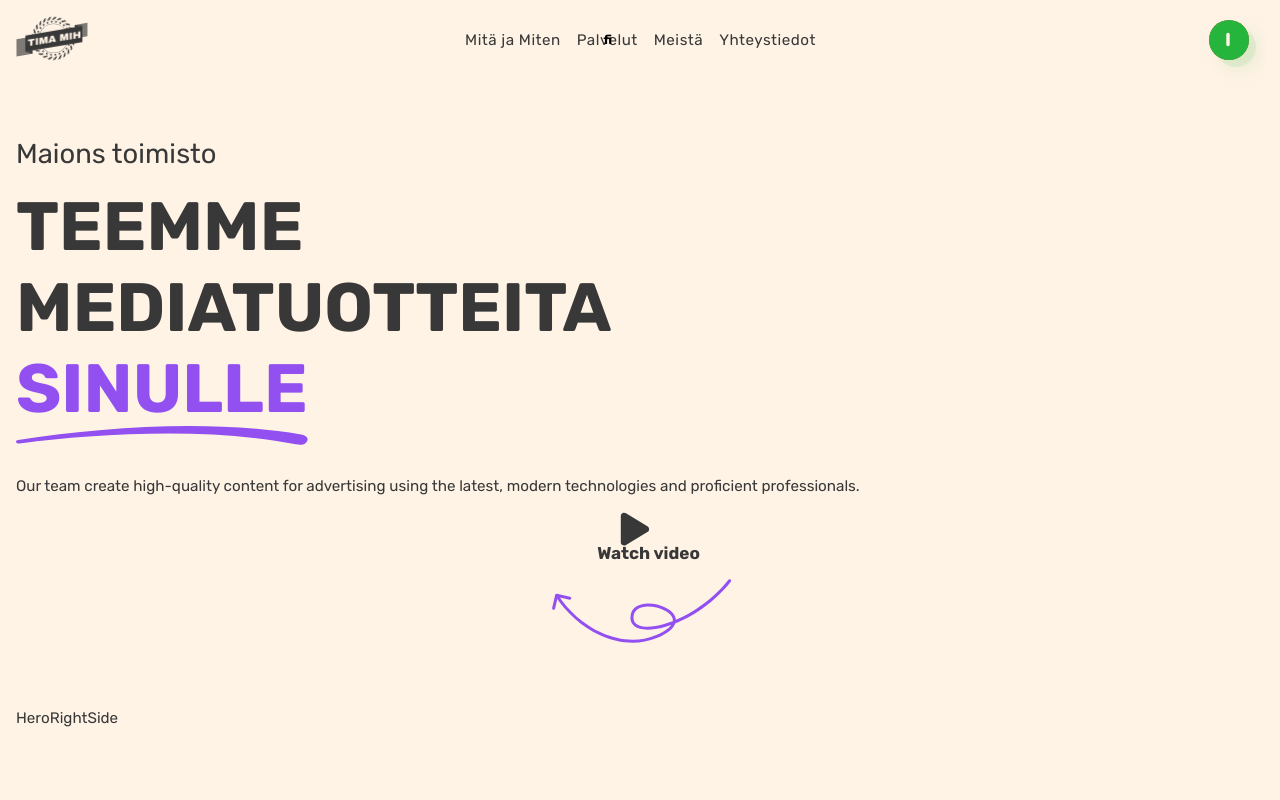
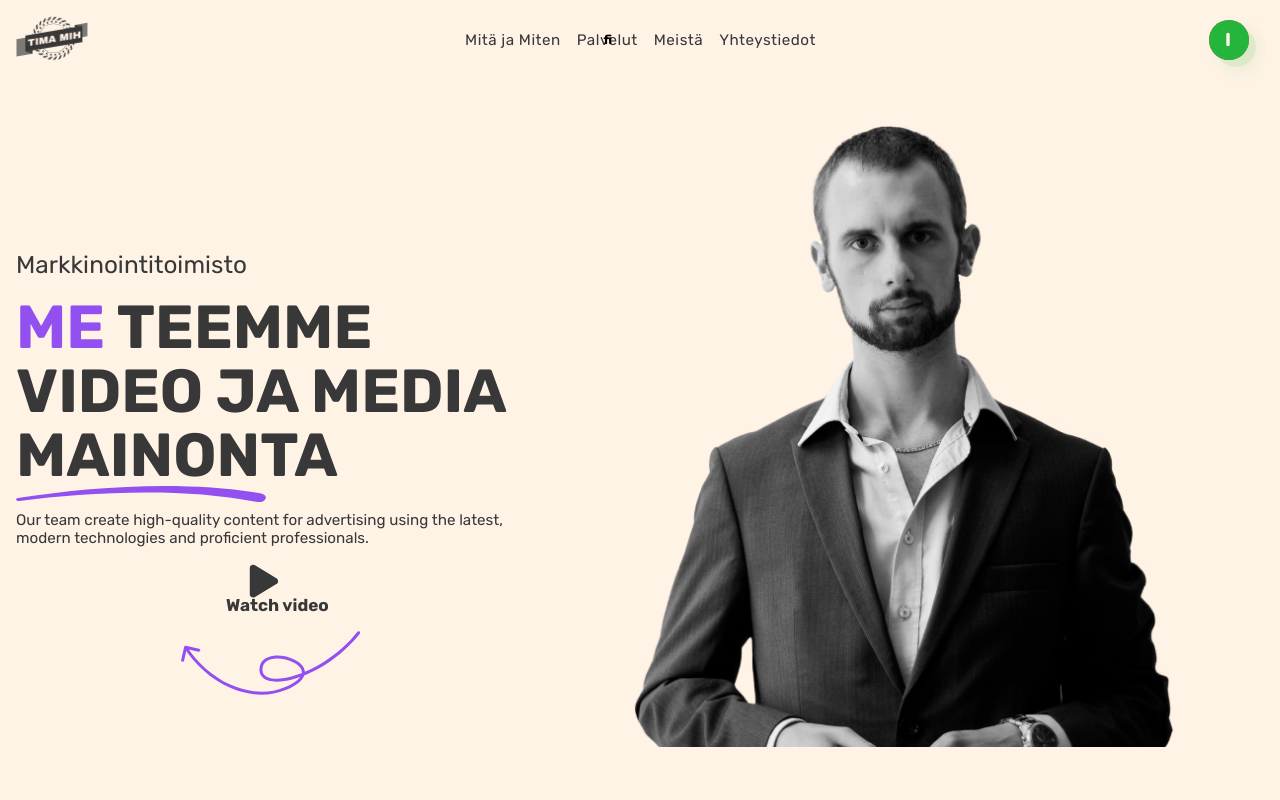
Before and after one commit to jnetc/timamih.com, a Next.js app: page / in a window 1280 px wide. Shown: the top 800 px of the page. Built offline with nearby package versions, Linux system fonts and the light colour scheme.

Commit message:
avatar with image component

```diff
--- a/components/hero-section/hero-left-side/HeroLeftSide.tsx
+++ b/components/hero-section/hero-left-side/HeroLeftSide.tsx
@@ -18,14 +18,24 @@ export const HeroLeftSide = () => {
   const [modalState, setModalState] = useState(modal);
 
   const splittingTitle = content.title[language].split(',').map((titl, idx) => {
-    if (idx === 2)
+    if (idx === 0) {
+      const two = titl.split(' ');
       return (
         <span key={idx}>
-          {titl.trim()}
+          <strong>{two[0]} </strong>
+          {two[1]}
+        </span>
+      );
+    }
+    if (idx === 2) {
+      return (
+        <span key={idx}>
+          {titl}
           <Underline />
         </span>
       );
-    return <span key={idx}>{titl.trim()}</span>;
+    }
+    return <span key={idx}>{titl}</span>;
   });
 
   return (
@@ -40,7 +50,7 @@ export const HeroLeftSide = () => {
         />
       </p>
       <h1 className={styles.title}>{splittingTitle}</h1>
-      <p className="description-main">{content.description}</p>
+      <p className={`${styles.desc} description-main`}>{content.description}</p>
       <div className={styles.actions}>
         <PlayModalStore.Provider
           value={{
@@ -68,14 +78,14 @@ export const HeroLeftSide = () => {
 
 const content = {
   label: {
-    en: 'Advertising agency',
-    ru: 'Рекламное агенство',
-    fi: 'Maions toimisto',
+    en: 'Marketing agency',
+    ru: 'Маркетинговое агентство',
+    fi: 'Markkinointitoimisto',
   },
   title: {
-    en: 'We make, media products, for you',
-    ru: 'Мы делаем, медиа продукты, для вас',
-    fi: 'Teemme, mediatuotteita, sinulle',
+    en: 'We make, video and media, advertising',
+    ru: 'Мы делаем, видео и медиа, рекламу',
+    fi: 'Me teemme, video ja media, mainonta',
   },
   description:
     'Our team create high-quality content for advertising using the latest, modern technologies and proficient professionals.',
--- a/components/hero-section/hero-left-side/hero-left-side.module.css
+++ b/components/hero-section/hero-left-side/hero-left-side.module.css
@@ -1,37 +1,41 @@
 .module {
+  width: min-content;
   display: flex;
   flex-flow: column;
-  flex: 1 0 calc(50% - var(--gap-three) / 2);
+  /* flex: 1 0 calc(50% - var(--gap-three) / 2); */
 }
 .label {
   width: fit-content;
   position: relative;
   color: var(--secondary-color);
-  font-size: 1.8rem;
+  font-size: clamp(1.2rem, 2vw, 1.8rem);
   transition: color 0.2s ease-in-out;
 }
 .title {
+  width: fit-content;
   display: flex;
   flex-flow: column;
-  padding-block: 1rem 3rem;
+  padding-block: 1rem 1.5rem;
   text-transform: uppercase;
   white-space: nowrap;
+  line-height: 1;
 }
 .title span {
   width: fit-content;
-  font-size: 4.5rem;
+  position: relative;
+  font-size: clamp(3rem, 5vw, 6rem);
   color: var(--secondary-color);
   transition: color 0.2s ease-in-out;
 }
-.title span:last-child {
-  position: relative;
+.title strong {
   color: var(--accent-color);
 }
+
 .underline {
+  width: 250px;
   display: flex;
   position: absolute;
   bottom: -1rem;
-  width: 100%;
 }
 .underline svg {
   width: inherit;
@@ -41,6 +45,7 @@
   fill: var(--accent-color);
   transition: fill 0.2s ease-in-out;
 }
+
 .actions {
   width: fit-content;
   display: flex;
--- a/components/hero-section/hero-right-side/HeroRightSide.tsx
+++ b/components/hero-section/hero-right-side/HeroRightSide.tsx
@@ -1,5 +1,22 @@
+import Image from 'next/image';
 import styles from './hero-right-side.module.css';
 
 export const HeroRightSide = () => {
-  return <div className={styles.module}>HeroRightSide</div>;
+  return (
+    <div className={styles.module}>
+      <div className={styles.avatar}>
+        <Image
+          src="/images/timamih.png"
+          alt="timamih"
+          height={630}
+          width={560}
+          layout="responsive"
+          objectFit="contain"
+          quality={80}
+          className={styles.pic}
+          priority
+        />
+      </div>
+    </div>
+  );
 };
--- a/components/hero-section/hero-right-side/hero-right-side.module.css
+++ b/components/hero-section/hero-right-side/hero-right-side.module.css
@@ -1,6 +1,19 @@
 .module {
-  /* width: 50%; */
   display: flex;
-  flex: 1 0 calc(50% - var(--gap-three) / 2);
-  /* width: max-content; */
+  align-items: center;
+  flex: 1 0 auto;
+  position: relative;
 }
+.avatar {
+  width: 100%;
+  height: 630px;
+  position: relative;
+  margin-inline: auto;
+  overflow: hidden;
+}
+.avatar span {
+  position: static !important;
+}
+.avatar span span {
+  padding-top: 0 !important;
+}
```
Also changed, not shown: public/images/timamih.png (added).
